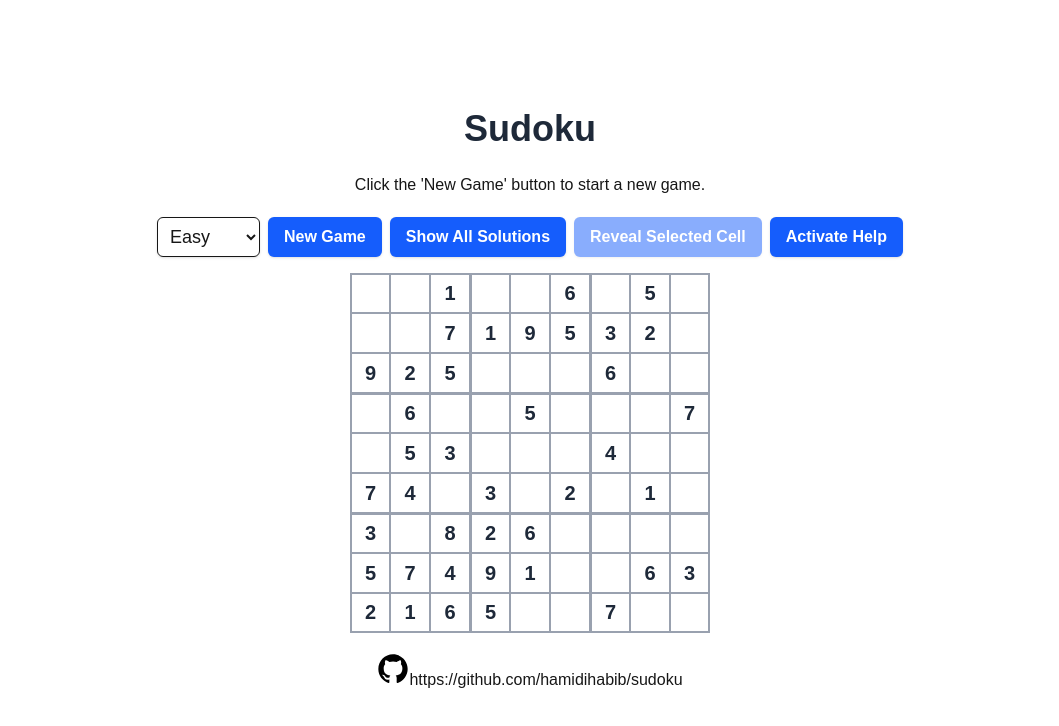
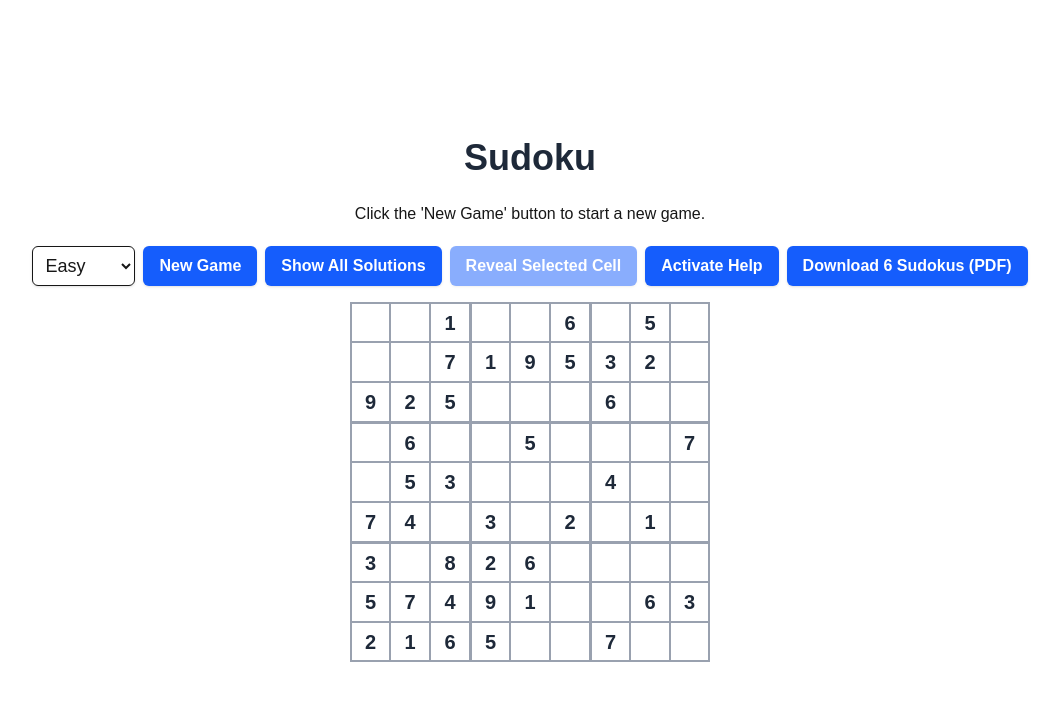
Before and after one commit to hamidihabib/sudoku, a Next.js app: page / in a window 1280 px wide. Shown: the top 726 px of the page, without its empty margins (110-1169 px from the left). Built offline with nearby package versions, Linux system fonts and the light colour scheme.

Commit message:
add download pdf

```diff
--- a/app/page.tsx
+++ b/app/page.tsx
@@ -1,8 +1,8 @@
 "use client";
 
-import Link from "next/link";
 import { useState, useCallback, useEffect } from "react";
 import { HTMLAttributes, ButtonHTMLAttributes, forwardRef } from "react";
+import jsPDF from "jspdf";
 
 // ==========================
 // UI Components
@@ -99,17 +99,11 @@ const findDuplicates = (board: number[][], row: number, col: number) => {
   const value = board[row][col];
   if (value === 0) return false;
 
-  // Check row
   for (let i = 0; i < 9; i++) {
     if (i !== col && board[row][i] === value) return true;
-  }
-
-  // Check column
-  for (let i = 0; i < 9; i++) {
     if (i !== row && board[i][col] === value) return true;
   }
 
-  // Check 3x3 box
   const startRow = Math.floor(row / 3) * 3;
   const startCol = Math.floor(col / 3) * 3;
   for (let i = startRow; i < startRow + 3; i++) {
@@ -138,17 +132,11 @@ const isBoardSolved = (board: number[][], solution: number[][]) => {
 export default function Home() {
   const [difficulty, setDifficulty] = useState<Difficulty>("easy");
   const [board, setBoard] = useState(() => generateEmptyBoard());
-  const [originalBoard, setOriginalBoard] = useState(() =>
-    generateEmptyBoard()
-  );
-  const [solutionBoard, setSolutionBoard] = useState(() =>
-    generateEmptyBoard()
-  );
+  const [originalBoard, setOriginalBoard] = useState(() => generateEmptyBoard());
+  const [solutionBoard, setSolutionBoard] = useState(() => generateEmptyBoard());
   const [showSolution, setShowSolution] = useState(false);
   const [winMessage, setWinMessage] = useState("");
-  const [selectedCell, setSelectedCell] = useState<[number, number] | null>(
-    null
-  );
+  const [selectedCell, setSelectedCell] = useState<[number, number] | null>(null);
   const [activeHelp, setActiveHelp] = useState(false);
 
   const generateSudoku = useCallback(() => {
@@ -164,6 +152,18 @@ export default function Home() {
     setWinMessage("");
     setSelectedCell(null);
   }, [difficulty]);
+
+  const generateMultipleSudokus = (count: number) => {
+    const sudokus = [];
+    for (let i = 0; i < count; i++) {
+      const fullBoard = generateEmptyBoard();
+      fillBoard(fullBoard);
+      const puzzle = structuredClone(fullBoard);
+      removeNumbers(puzzle, difficulties[difficulty]);
+      sudokus.push({ puzzle, solution: fullBoard });
+    }
+    return sudokus;
+  };
 
   const handleInputChange = useCallback(
     (row: number, col: number, value: string) => {
@@ -250,6 +250,86 @@ export default function Home() {
     [selectedCell]
   );
 
+  const handleDownloadPDF = useCallback(() => {
+    const doc = new jsPDF('p', 'mm', 'a4');
+    const sudokus = generateMultipleSudokus(6);
+    const cellSize = 9;
+    const margin = 12;
+    const spacing = 2;
+    const puzzlesPerRow = 2;
+    const pageWidth = 210;
+
+    const drawSudokuGrid = (doc: jsPDF, board: number[][], startX: number, startY: number) => {
+      // Draw grid lines
+      for (let col = 0; col <= 9; col++) {
+        const x = startX + col * cellSize;
+        doc.setLineWidth(col % 3 === 0 ? 0.5 : 0.2);
+        doc.line(x, startY, x, startY + 9 * cellSize);
+      }
+      for (let row = 0; row <= 9; row++) {
+        const y = startY + row * cellSize;
+        doc.setLineWidth(row % 3 === 0 ? 0.5 : 0.2);
+        doc.line(startX, y, startX + 9 * cellSize, y);
+      }
+
+      // Add numbers with proper alignment
+      doc.setFontSize(10);
+      doc.setFont("helvetica", "bold");
+      for (let i = 0; i < 9; i++) {
+        for (let j = 0; j < 9; j++) {
+          const num = board[i][j];
+          if (num !== 0) {
+            const x = startX + j * cellSize + cellSize / 2;
+            const y = startY + (i + 0.5) * cellSize + 1;
+            doc.text(num.toString(), x, y, {
+              align: 'center',
+              baseline: 'middle'
+            });
+          }
+        }
+      }
+    };
+
+    // Puzzle Page
+    doc.setFontSize(16);
+    doc.text(`Sudoku Puzzles (${difficulty.charAt(0).toUpperCase() + difficulty.slice(1)})`, margin, 15);
+
+    sudokus.forEach((sudoku, index) => {
+      const row = Math.floor(index / puzzlesPerRow);
+      const col = index % puzzlesPerRow;
+      const x = margin + col * (9 * cellSize + spacing * 3);
+      const y = margin * 2 + row * (9 * cellSize + spacing * 3);
+
+      if (y + 9 * cellSize > 280) {
+        doc.addPage();
+      }
+
+      drawSudokuGrid(doc, sudoku.puzzle, x, y);
+      doc.rect(x, y, 9 * cellSize, 9 * cellSize);
+    });
+
+    // Solution Page
+    doc.addPage();
+    doc.setFontSize(16);
+    doc.text(`Sudoku Solutions (${difficulty.charAt(0).toUpperCase() + difficulty.slice(1)})`, margin, 15);
+
+    sudokus.forEach((sudoku, index) => {
+      const row = Math.floor(index / puzzlesPerRow);
+      const col = index % puzzlesPerRow;
+      const x = margin + col * (9 * cellSize + spacing * 3);
+      const y = margin * 2 + row * (9 * cellSize + spacing * 3);
+
+      if (y + 9 * cellSize > 280) {
+        doc.addPage();
+      }
+
+      drawSudokuGrid(doc, sudoku.solution, x, y);
+      doc.rect(x, y, 9 * cellSize, 9 * cellSize);
+    });
+
+    doc.save(`sudoku-${difficulty}-6-pack.pdf`);
+  }, [difficulty]);
+
   const displayedBoard = showSolution ? solutionBoard : board;
 
   useEffect(() => {
@@ -294,6 +374,7 @@ export default function Home() {
         <Button onClick={() => setActiveHelp((prev) => !prev)}>
           {activeHelp ? "Deactivate Help" : "Activate Help"}
         </Button>
+        <Button onClick={handleDownloadPDF}>Download 6 Sudokus (PDF)</Button>
       </div>
 
       <div className="grid grid-cols-9">
@@ -333,25 +414,6 @@ export default function Home() {
           })
         )}
       </div>
-      <div className="pt-5">
-        <Link
-          href="https://github.com/hamidihabib/sudoku"
-          target="_blank"
-          className="flex items-baseline"
-        >
-          <svg
-            height="32"
-            aria-hidden="true"
-            viewBox="0 0 24 24"
-            version="1.1"
-            width="32"
-            data-view-component="true"
-          >
-            <path d="M12 1C5.9225 1 1 5.9225 1 12C1 16.8675 4.14875 20.9787 8.52125 22.4362C9.07125 22.5325 9.2775 22.2025 9.2775 21.9137C9.2775 21.6525 9.26375 20.7862 9.26375 19.865C6.5 20.3737 5.785 19.1912 5.565 18.5725C5.44125 18.2562 4.905 17.28 4.4375 17.0187C4.0525 16.8125 3.5025 16.3037 4.42375 16.29C5.29 16.2762 5.90875 17.0875 6.115 17.4175C7.105 19.0812 8.68625 18.6137 9.31875 18.325C9.415 17.61 9.70375 17.1287 10.02 16.8537C7.5725 16.5787 5.015 15.63 5.015 11.4225C5.015 10.2262 5.44125 9.23625 6.1425 8.46625C6.0325 8.19125 5.6475 7.06375 6.2525 5.55125C6.2525 5.55125 7.17375 5.2625 9.2775 6.67875C10.1575 6.43125 11.0925 6.3075 12.0275 6.3075C12.9625 6.3075 13.8975 6.43125 14.7775 6.67875C16.8813 5.24875 17.8025 5.55125 17.8025 5.55125C18.4075 7.06375 18.0225 8.19125 17.9125 8.46625C18.6138 9.23625 19.04 10.2125 19.04 11.4225C19.04 15.6437 16.4688 16.5787 14.0213 16.8537C14.42 17.1975 14.7638 17.8575 14.7638 18.8887C14.7638 20.36 14.75 21.5425 14.75 21.9137C14.75 22.2025 14.9563 22.5462 15.5063 22.4362C19.8513 20.9787 23 16.8537 23 12C23 5.9225 18.0775 1 12 1Z"></path>
-          </svg>
-          https://github.com/hamidihabib/sudoku
-        </Link>
-      </div>
     </main>
   );
 }
```
